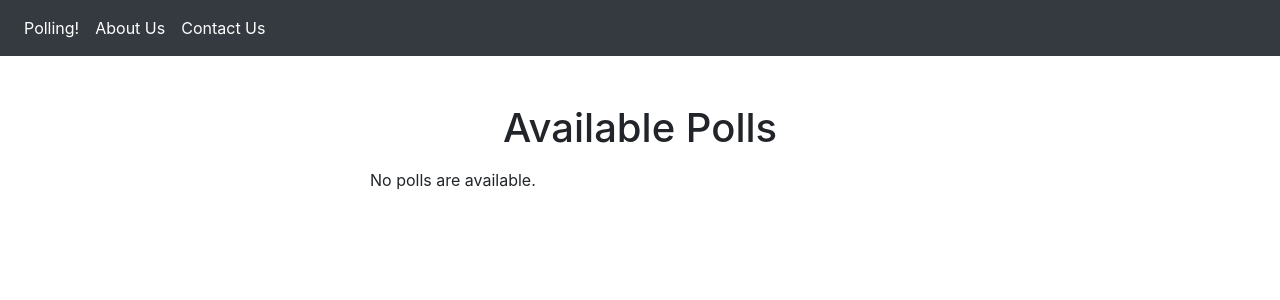
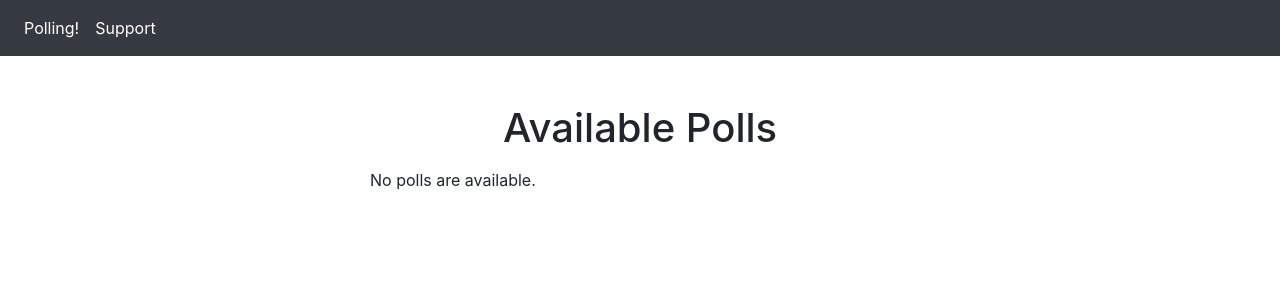
Before and after one commit to amitstspl/ciCdDemo, a Django app: page /polls/ in a window 1280 px wide. Shown: the top 300 px of the page. Run offline with Django 3.2, Linux system fonts and the light colour scheme; data that the repository does not hold is empty; some libraries are stand-ins or nearby versions.

Commit message:
changes to take effect

```diff
--- a/polling/urls.py
+++ b/polling/urls.py
@@ -15,6 +15,7 @@ Including another URLconf
 """
 from django.contrib import admin
 from django.urls import include, path
+import debug_toolbar
 from django.views.generic import RedirectView
 from polls import views
 
@@ -22,4 +23,5 @@ urlpatterns = [
     path('', RedirectView.as_view(url='polls/', permanent=True)),
     path('polls/', include('polls.urls')),
     path('admin/', admin.site.urls),
+    path('__debug__/', include('debug_toolbar.urls')),
 ]
--- a/requirements.txt
+++ b/requirements.txt
@@ -1,4 +1,5 @@
 Django==3.2.0
+django_debug_toolbar==3.8.1
 asgiref==3.3.2
 backports.zoneinfo==0.2.1
 python-decouple==3.7
--- a/templates/base.html
+++ b/templates/base.html
@@ -20,11 +20,7 @@
             </li>
 
             <li class="nav-item active">
-                <a class="nav-link" href=#>About Us</a>
-            </li>
-
-            <li class="nav-item active">
-                <a class="nav-link" href=#>Contact Us</a>
+                <a class="nav-link" href=#>Support</a>
             </li>
 
             </ul>
```
Also changed, not shown: polling/settings.py (+9 -0 lines), 1 other file.
